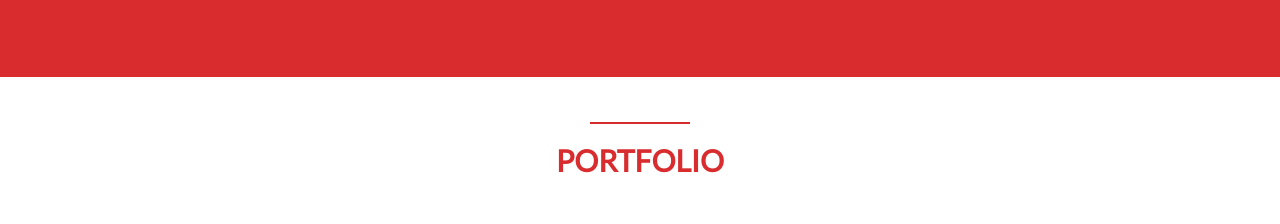
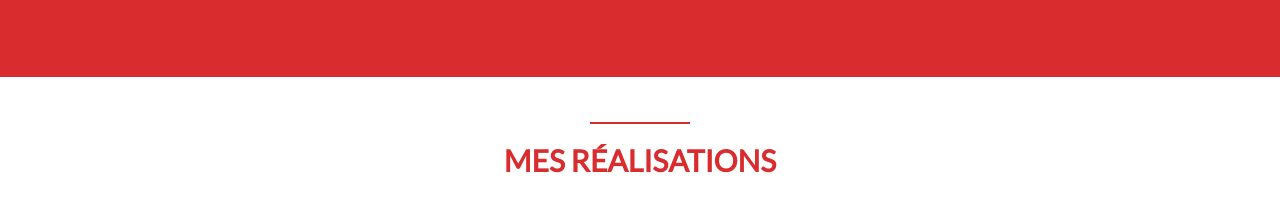
Before and after one commit to yvillepo/CV_bootstrap, a plain HTML site: page index.html in a window 1280 px wide. Shown: the part 2065-2289 px from the top of the page. Drawn offline with nearby package versions, Linux system fonts and the light colour scheme.

Commit message:
portfoli -> mes réalisation

```diff
--- a/index.html
+++ b/index.html
@@ -150,7 +150,7 @@
             <div class="container">
                 <div class="red-divider"></div>
                 <div class="heading">
-                    <h2>Portfolio</h2>
+                    <h2>Mes réalisations</h2>
                 </div>
                 <div class="row">
                     <div class="col-sm-4">
```
